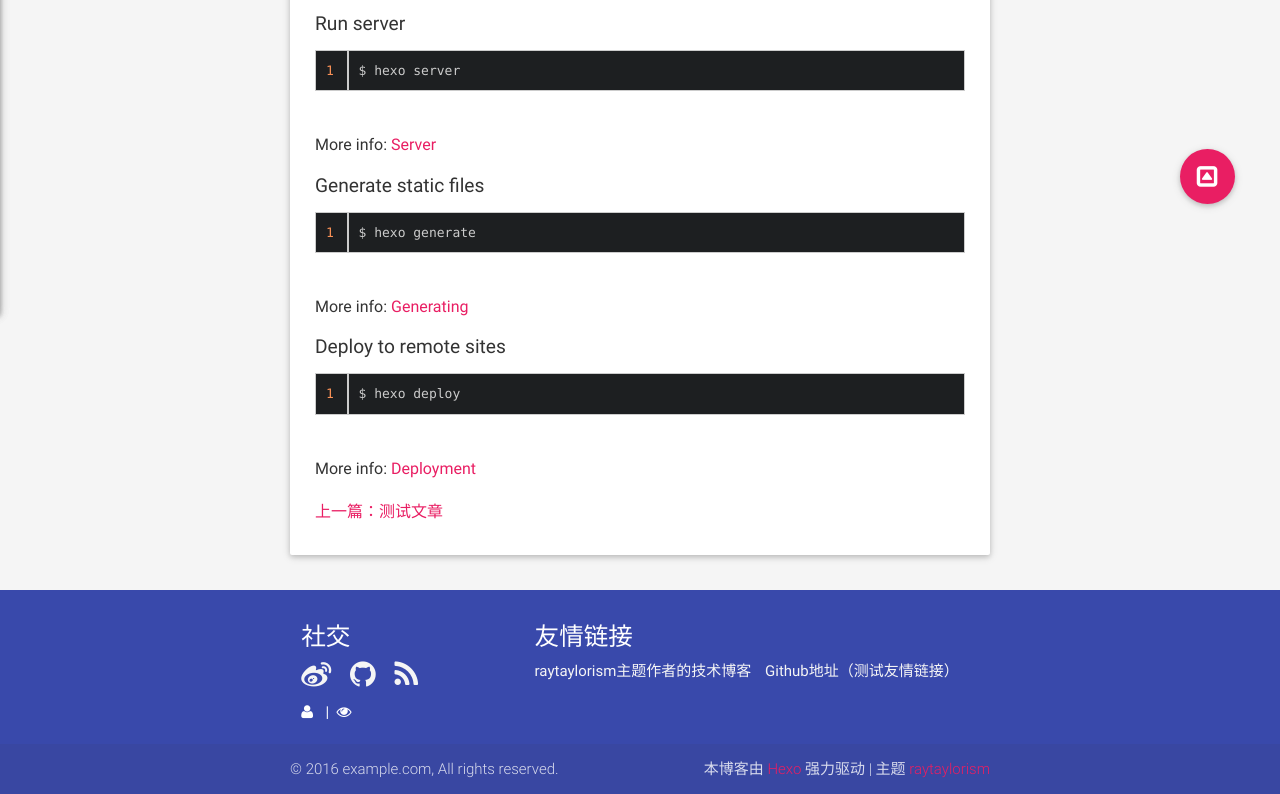
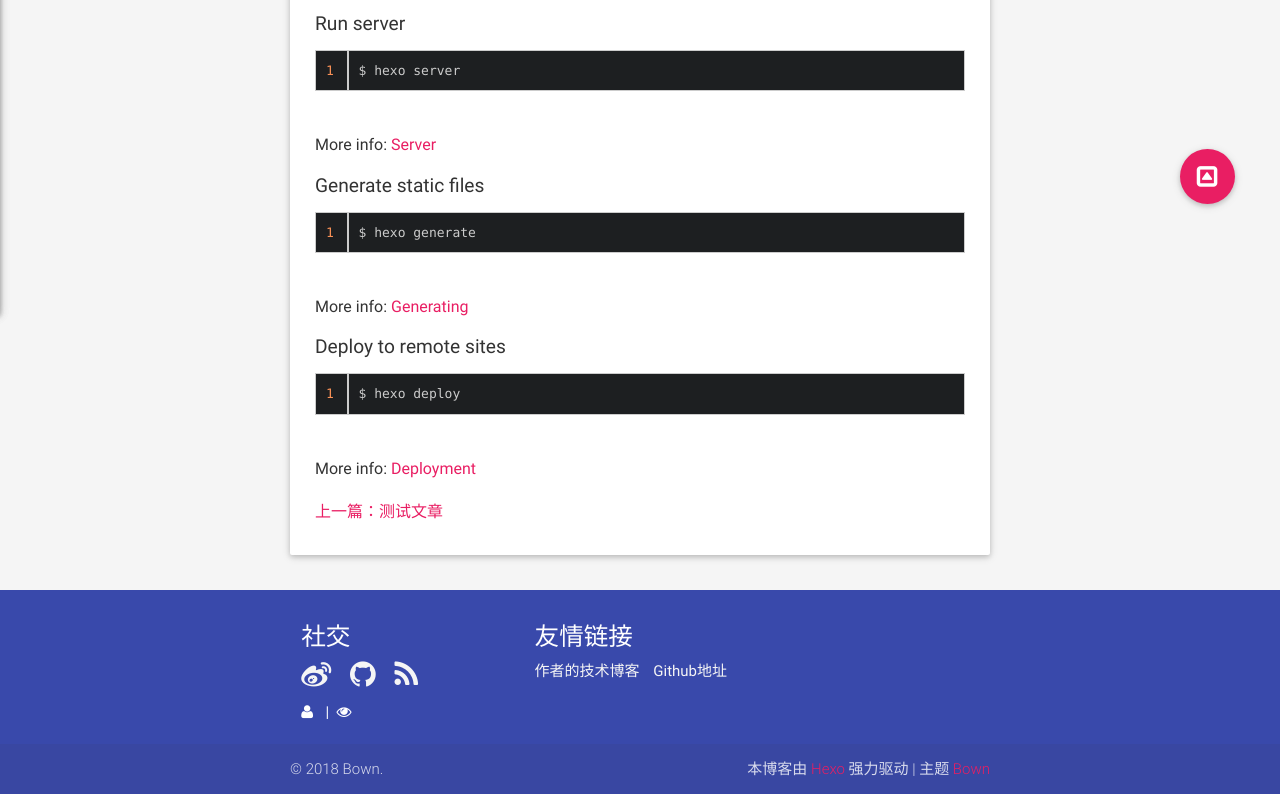
Before and after one commit to Bown95/Bown95.github.io, a plain HTML site: page 2020/06/11/hello-world/index.html in a window 1280 px wide. Shown: the part 546-1340 px from the top of the page. Drawn offline with nearby package versions, Linux system fonts and the light colour scheme; some packages are replaced by stand-ins of ours; no server answers; a script that the page names is missing.

Commit message:
Site updated: 2020-06-12 16:02:05

```diff
--- a/2020/06/11/hello-world/index.html
+++ b/2020/06/11/hello-world/index.html
@@ -16,14 +16,14 @@
   <meta name="viewport" content="width=device-width, initial-scale=1, maximum-scale=1">
 
     <meta property="og:title" content="Hello World"/>
-    <meta property="og:site_name" content="Hexo"/>
+    <meta property="og:site_name" content="Bown"/>
 
 
     <meta property="og:image" content=""/>
 
 
     <link rel="icon" type="image/png" href="/favicon.png">
-    <link rel="alternate" href="/atom.xml" title="Hexo" type="application/atom+xml">
+    <link rel="alternate" href="/atom.xml" title="Bown" type="application/atom+xml">
     <link rel="stylesheet" href="/css/lib/materialize.min.css">
     <link rel="stylesheet" href="/css/lib/font-awesome.min.css">
     <link rel="stylesheet" href="/css/style.css" media="screen" type="text/css">
@@ -44,7 +44,7 @@
             <i class="fa fa-navicon"></i>
         </a>
         <div class="">
-            <a href="/" class="brand-logo hide-on-med-and-down">Hexo</a>
+            <a href="/" class="brand-logo hide-on-med-and-down">Bown</a>
             <ul class="right hide-on-med-and-down">
 
                     <li>
@@ -324,9 +324,9 @@
             <div class="col m8 s12">
                 <h5 class="white-text">友情链接</h5>
 
-                    <a class="social-link" href="https://mp.csdn.net/console/article" target="_blank">raytaylorism主题作者的技术博客</a>
+                    <a class="social-link" href="https://mp.csdn.net/console/article" target="_blank">作者的技术博客</a>
 
-                    <a class="social-link" href="https://github.com/Bown95/Bown95.github.io" target="_blank">Github地址（测试友情链接）</a>
+                    <a class="social-link" href="https://github.com/Bown95/Bown95.github.io" target="_blank">Github地址</a>
 
             </div>
 
@@ -336,8 +336,8 @@
 
     <div class="footer-copyright pink-link-context">
         <div class="container">
-            © 2016 example.com, All rights reserved.
-            <p class="right" style="margin-top: 0;">本博客由 <a href="https://hexo.io" target="_blank" rel="noopener">Hexo</a> 强力驱动 | 主题 <a href="https://github.com/raytaylorlin/hexo-theme-raytaylorism" target="_blank" rel="noopener">raytaylorism</a></p>
+            © 2018 Bown.
+            <p class="right" style="margin-top: 0;">本博客由 <a href="https://hexo.io" target="_blank" rel="noopener">Hexo</a> 强力驱动 | 主题 <a href="https://github.com/Bown95/Bown95.github.io" target="_blank" rel="noopener">Bown</a></p>
         </div>
     </div>
 </footer>
```
Also changed, not shown: 2020/06/12/newbolg/index.html (+7 -7 lines), archives/2020/06/index.html (+7 -7 lines), archives/2020/index.html (+7 -7 lines), archives/index.html (+7 -7 lines), index.html (+7 -7 lines).
